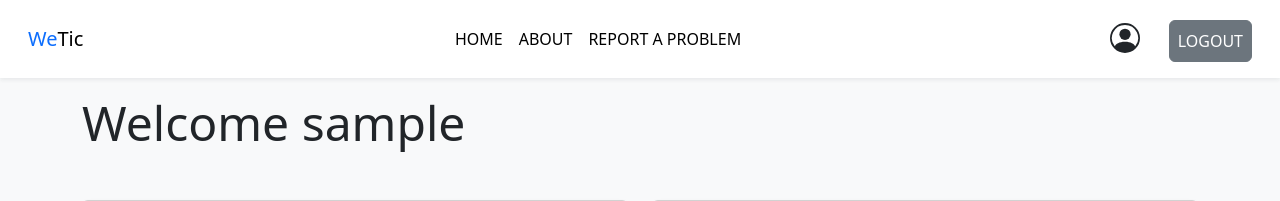
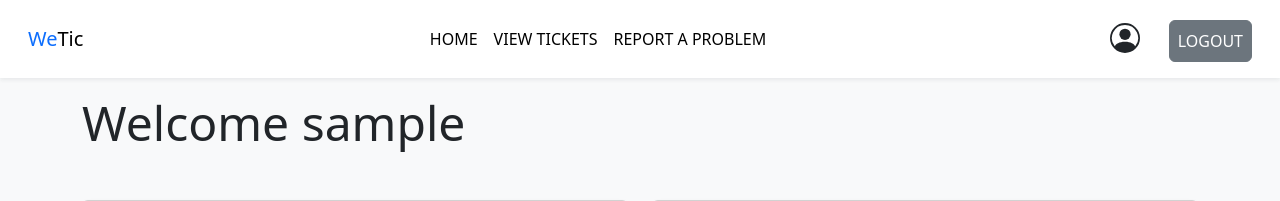
Before and after one commit to Demilade362/ticketBooking-system, a PHP site: page /home.php in a window 1280 px wide. Shown: the top 201 px of the page. Run offline with PHP 8.4, Linux system fonts and the light colour scheme; the visitor is signed in with stand-in values (Sample User, id 1).

Commit message:
Made Changes in Nav Link

```diff
--- a/home.php
+++ b/home.php
@@ -39,7 +39,7 @@ $name = $_SESSION['username'] ?? 'Guest';
                         </p>
                     </div>
                     <div>
-                        <a href="#" class="btn btn-secondary col-12 btn-lg" c data-bs-target="#exampleModalToggle" data-bs-toggle="modal">Book Now</a>
+                        <a href="#" class="btn btn-secondary col-12 btn-lg" data-bs-target="#exampleModalToggle" data-bs-toggle="modal">Book Now</a>
                     </div>
                 </div>
             </div>
--- a/templates/nav.php
+++ b/templates/nav.php
@@ -15,7 +15,7 @@
                 </li>
                 <li class="nav-item">
                     <a href="home.php" class="nav-link active">
-                        ABOUT
+                        VIEW TICKETS
                     </a>
                 </li>
                 <li class="nav-item">
```
